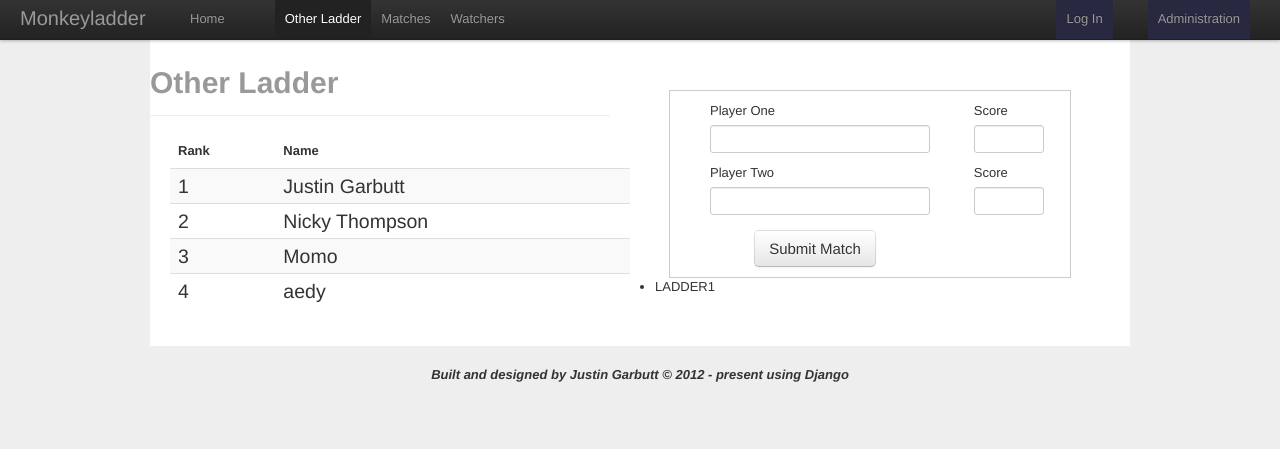
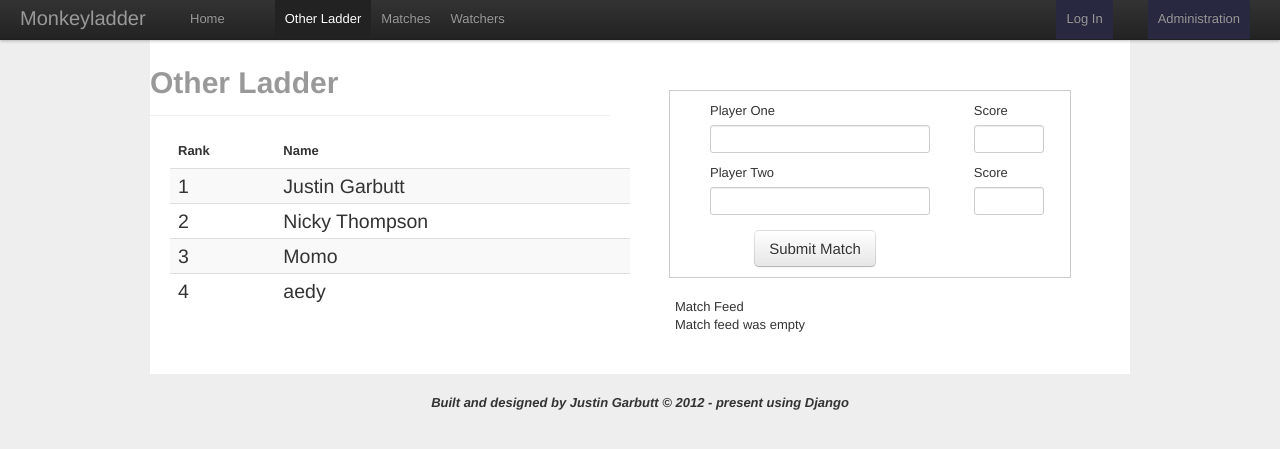
Before and after one commit to garjust/monkeyladder, a Django app: page /ladders/2/ in a window 1280 px wide. Shown: the top 449 px of the page. Run offline with Django 3.2, Linux system fonts and the light colour scheme; data comes from the database, SQL or seed files in the repository; data that the repository does not hold is empty; parts of the project's set-up code (start-up, migrations or seed data) failed here and were passed over; some libraries are stand-ins or nearby versions.

Commit message:
start of match feed, bit of refactoring

```diff
--- a/core/logic.py
+++ b/core/logic.py
@@ -36,7 +36,12 @@ class LadderContext(object):
         object.__init__(self, *args, **kwargs)
 
     def get(self, ladder, *partial_contexts):
-        context = {'navbar_active': 'ladder', 'ladder': ladder, 'player_names': LadderPlayerAutocomplete().get_autocomplete_list(ladder)}
+        context = {'navbar_active': 'ladder', 'ladder': ladder, 'player_names': LadderPlayerAutocomplete().get_autocomplete_list(ladder), 'match_feed': ladder.match_feed()}
         for partial_context in partial_contexts:
             context.update(partial_context)
         return context
+
+def get_best_name(user):
+    if user.get_full_name():
+        return user.get_full_name()
+    return user.username
--- a/core/models.py
+++ b/core/models.py
@@ -13,8 +13,8 @@ class Ladder(models.Model):
     def ranking(self):
         return self.player_set.filter().order_by('rank')
 
-    def matches(self, order='-match_date'):
-        return self.match_set.filter().order_by(order)
+    def match_feed(self, order='-match_date'):
+        return self.match_set.filter().order_by(order)[:5]
 
     def __unicode__(self):
         return self.name
--- a/core/views.py
+++ b/core/views.py
@@ -5,7 +5,7 @@ from django.template import RequestContext
 from django.contrib.admin.models import User
 from core.models import Ladder, Player, Watcher
 
-from core.logic import LadderPlayerAutocomplete
+from core.logic import LadderContext
 
 def home(request):
     newest_ladders = Ladder.objects.filter(is_private=False).order_by('-created')[:50]
@@ -22,7 +22,7 @@ def ladder(request, ladder_id):
             raise Exception()
     return render_to_response(
         'ladders/ladder.html',
-        {'navbar_active': 'ladder', 'ladder': ladder, 'players': ladder.ranking(), 'player_names': LadderPlayerAutocomplete().get_autocomplete_list(ladder)},
+        LadderContext().get(ladder),
         context_instance=RequestContext(request),
     )
 
--- a/matches/views.py
+++ b/matches/views.py
@@ -15,7 +15,7 @@ def matches(request, ladder_id):
     return _view_matches(request, ladder)
 
 def _view_matches(request, ladder):
-    matches = ladder.matches()
+    matches = ladder.match_set.filter().order_by('-match_date')
     return render_to_response('matches/match_history.html',
         {'navbar_active': 'matches', 'ladder': ladder, 'matches': matches},
         context_instance=RequestContext(request)
@@ -27,7 +27,7 @@ def _create_match(request, ladder):
     player_two = (request.POST['match-second-player-name'], request.POST['match-second-player-score'])
     messages = {}
     try:
-        messages['site_error_message'] = MatchCreator(ladder).create(player_one, player_two)
+        messages['site_error_message'] = MatchCreator(ladder).create(request.user, player_one, player_two)
         messages['success_message'] = "Match was created successfully"
     except AssertionError as e:
         messages['site_error_message'] = str(e)
--- a/static/ladders.css
+++ b/static/ladders.css
@@ -53,3 +53,11 @@ td.match-score-entry {
 	margin-left: auto;
 	margin-right: auto;
 }
+
+#match-feed {
+	margin: 20px 20px 20px 20px;
+}
+
+#match-feed ul {
+	list-style: none;
+}
--- a/templates/ladders/ladder.html
+++ b/templates/ladders/ladder.html
@@ -35,8 +35,8 @@
 	    		</div>
 	    	</div>
 	    	<div class="row">
-	    		<div id="ladder-feed-parent" >
-	    		{% include "ladders/ladder_feed.html" %}
+	    		<div id="match-feed" >
+	    		{% include "matches/match_feed.html" %}
 	    		</div>
 	    	</div>
     	</div>
--- a/templates/matches/match_feed.html
+++ b/templates/matches/match_feed.html
@@ -0,0 +1,9 @@
+<div>
+	<ul>Match Feed
+	{% for match in match_feed %}
+		<li>{{ match }}</li>
+	{% empty %}
+		<li>Match feed was empty</li>
+	{% endfor %}
+	</ul
+</div>
```
Also changed, not shown: matches/logic.py (+6 -3 lines), matches/models.py (line endings or trailing spaces).
